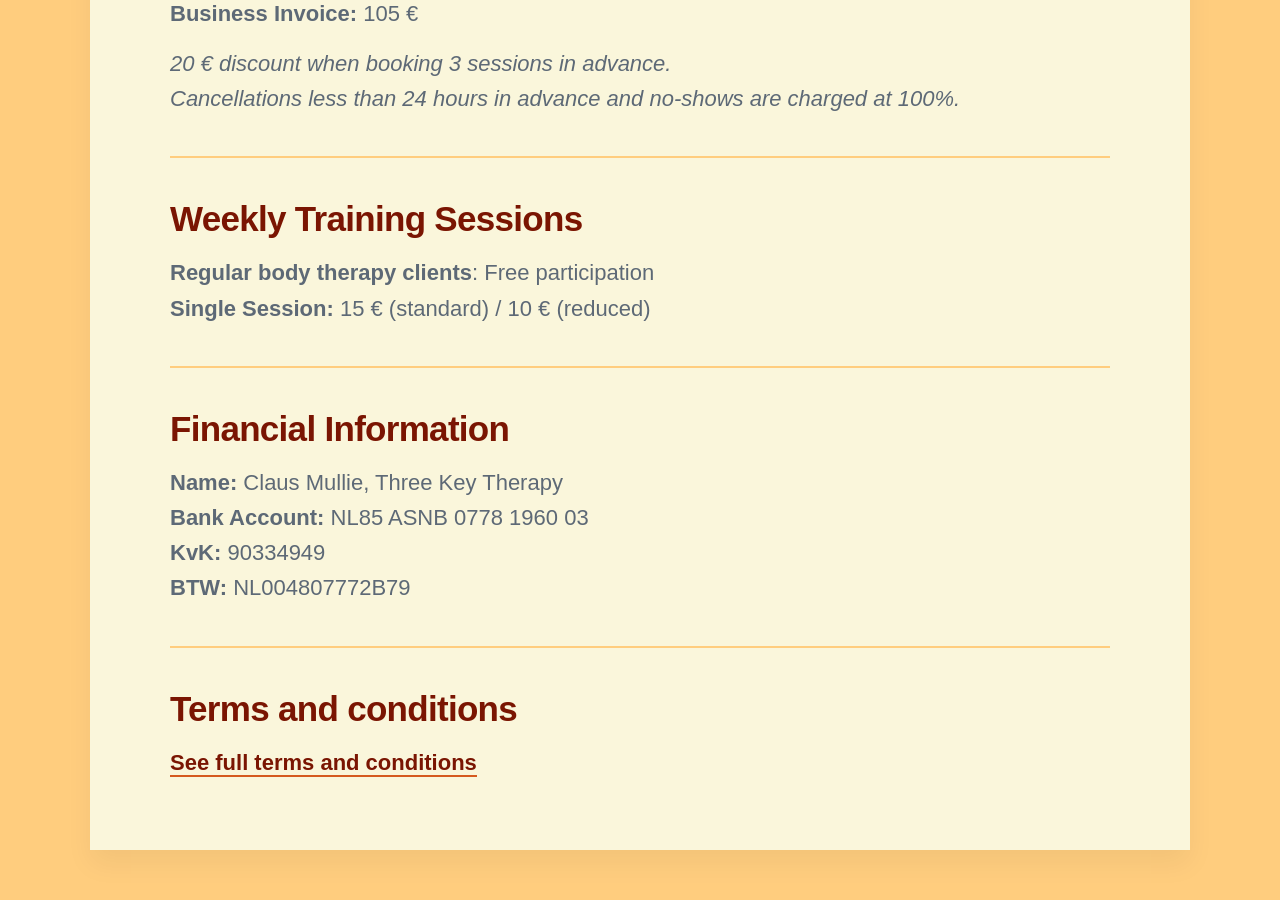
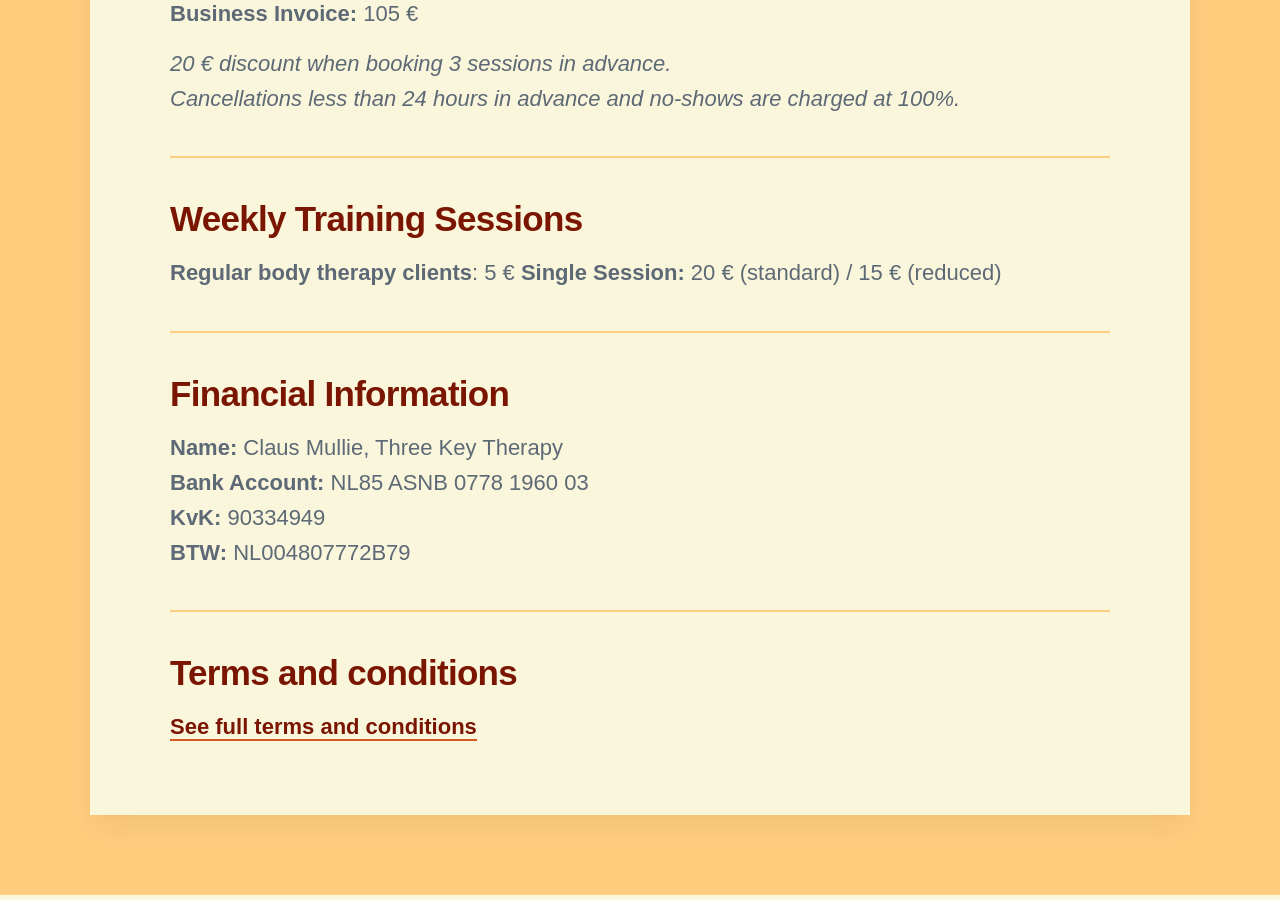
Before and after one commit to threekeytherapy/threekeytherapy.com, a Jekyll site: the page built from _pages/pricing.md, in a window 1280 px wide and 900 px high, scrolled down 849 px. Built offline with Jekyll 4.4.1, drawn with Linux system fonts in a browser that asks for light colours; nearby versions of some CDN libraries; some web fonts are replaced.

Commit message:
fix prices

```diff
--- a/_pages/pricing.md
+++ b/_pages/pricing.md
@@ -18,8 +18,8 @@
 
 ## Weekly Training Sessions
 
-**Regular body therapy clients**: Free participation
-**Single Session:** 15 € (standard) / 10 € (reduced)
+**Regular body therapy clients**: 5 €
+**Single Session:** 20 € (standard) / 15 € (reduced)
 
 ---
 
```
